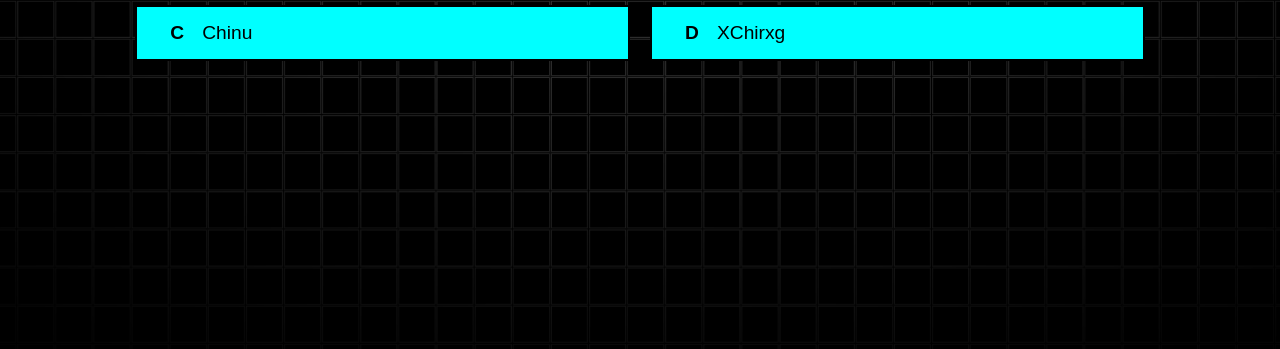
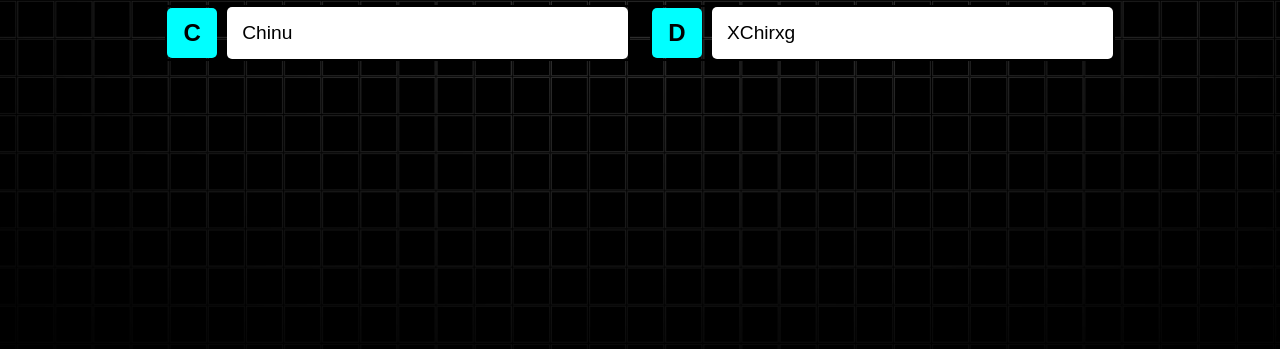
Before and after one commit to XChirxg/mcq, a plain HTML site: page index.html in a window 1280 px wide. Shown: the part 451-800 px from the top of the page. Drawn offline with Linux system fonts and the light colour scheme.

Commit message:
Add files via upload

```diff
--- a/style.css
+++ b/style.css
@@ -12,13 +12,14 @@ body {
 .quiz-container {
     width: 80%;
     text-align: center;
-    color: white;
+    color: cyan; /* Question text now cyan */
     position: relative;
 }
 
 h1 {
     font-size: 2.5em;
     margin-bottom: 20px;
+    color: cyan; /* Question text now cyan */
 }
 
 .line-timer {
@@ -51,23 +52,36 @@ h1 {
     display: flex;
     align-items: center;
     width: 45%;
-    background-color: #00FFFF;
-    color: black;
-    text-align: left;
-    padding: 15px;
+    cursor: pointer;
     border: 2px solid black;
-    font-size: 1.2em;
-    cursor: pointer;
+    background-color: transparent;
 }
 
 .option-key {
     width: 50px;
-    text-align: center;
+    height: 50px;
+    display: flex;
+    justify-content: center;
+    align-items: center;
     font-weight: bold;
+    font-size: 1.5em;
+    color: black;
+    background-color: cyan; /* Cyan box for ABCD */
+    border-radius: 5px;
+}
+
+.option-text {
+    background-color: white; /* White rectangle box for options */
+    flex: 1;
+    text-align: left;
+    padding: 15px;
+    margin-left: 10px;
+    color: black; /* Text color inside option box */
+    border-radius: 5px;
+    font-size: 1.2em;
 }
 
 .option:hover {
-    background-color: #00DDDD;
     transform: scale(1.05);
     transition: transform 0.3s;
 }
```
